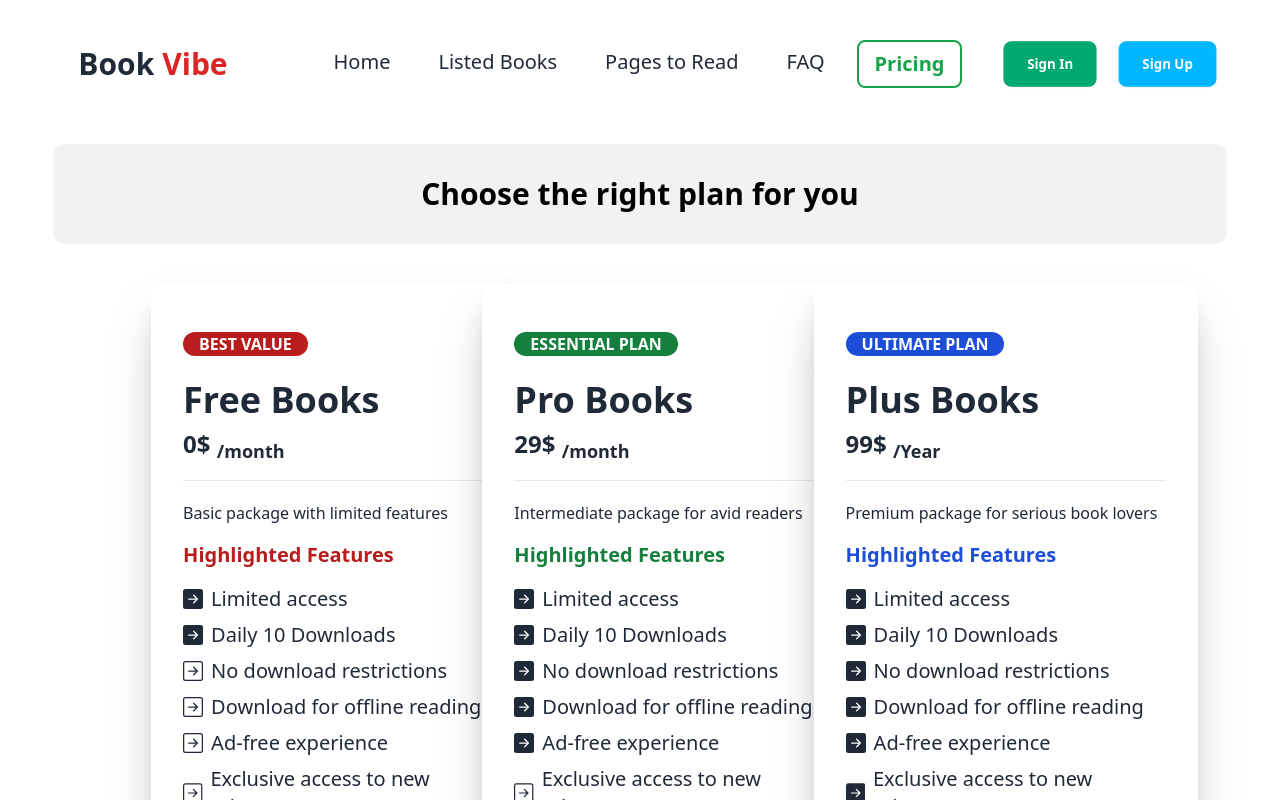
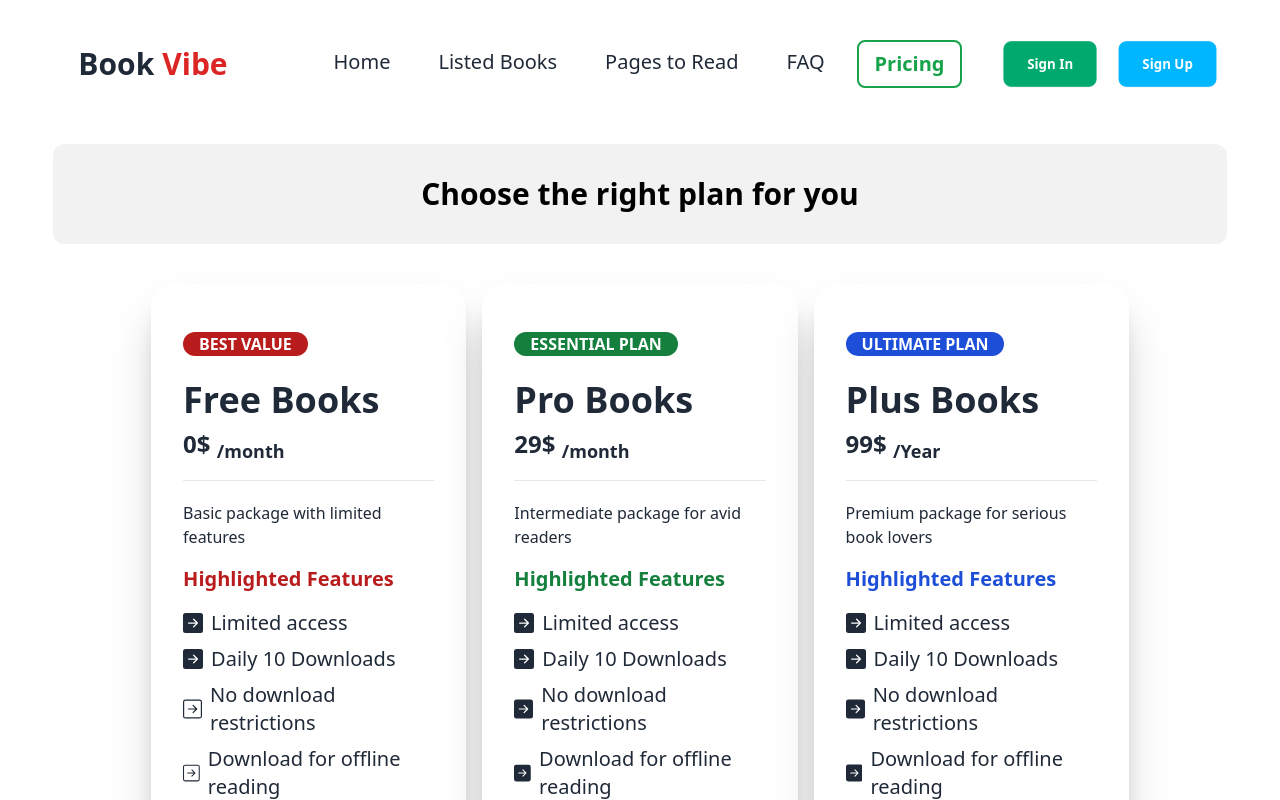
Before and after one commit to SoadAsHamimMahi/Book-Vive, a React (Vite) app: page /Pricing in a window 1280 px wide. Shown: the top 800 px of the page. Built offline with nearby package versions, Linux system fonts and the light colour scheme.

Commit message:
View details button is working now, and some parts are responsived

```diff
--- a/src/components/List/List.jsx
+++ b/src/components/List/List.jsx
@@ -2,13 +2,13 @@ import React from 'react';
 import { IoLocationOutline } from "react-icons/io5";
 import { GoPeople } from "react-icons/go";
 import { RiPagesLine } from "react-icons/ri";
-
+import { Link } from 'react-router-dom';
 
 
 
 const List = ({ data }) => {
 
-    const { bookName, totalPages, author, image, tags, yearOfPublishing, category, rating } = data;
+    const { bookId, bookName, totalPages, author, image, tags, yearOfPublishing, category, rating } = data;
 
     return (
         <div className="border-gray-200 border-2 rounded-3xl flex gap-8 my-8 mx-auto w-11/12">
@@ -58,7 +58,7 @@ const List = ({ data }) => {
                         </div>
                        </div>
 
-                        <button className="btn btn-success rounded-2xl text-white">View Details</button>
+                       <Link to ={`/BookDetails/${bookId}`}> <button className="btn btn-success rounded-2xl text-white">View Details</button></Link>
 
                     </div>
                 </div>
--- a/src/components/ListedBooks/ListedBooks.jsx
+++ b/src/components/ListedBooks/ListedBooks.jsx
@@ -1,5 +1,6 @@
 import { Link, Outlet } from 'react-router-dom';
 import { useState } from "react";
+import { FaAngleDown } from "react-icons/fa6";
 
 const ListedBooks = () => {
     const [tabIndex, setTabIndex] = useState(0);
@@ -10,12 +11,23 @@ const ListedBooks = () => {
                 <h2 className="text-3xl font-bold text-black">Books</h2>
             </div>
 
+            <div className="h-[100px] w-full flex justify-center items-center mb-10">
+                <div className="dropdown dropdown-hover">
+                    <div tabIndex={0} role="button" className="btn m-1 bg-green-500 text-white text-xl px-8">Sort By <FaAngleDown /></div>
+                    <ul tabIndex={0} className="dropdown-content z-[1] menu p-2 shadow bg-base-100 rounded-box w-52">
+                        <li><a className=''>Rating</a></li>
+                        <li><a>Number of pages</a></li>
+                        <li><a>Publisher year</a></li>
+                    </ul>
+                </div>
+            </div>
+
 
 
             <div className="flex mx-4 items-center overflow-x-auto overflow-y-hidden sm:justify-start flex-nowrap dark:bg-gray-100 dark:text-gray-800">
 
                 <Link to='' onClick={() => setTabIndex(0)}
-               className={`flex items-center flex-shrink-0 px-5 py-3 space-x-2 ${tabIndex === 0 ? 'border border-b-0' : 'border-b'} rounded-t-lg dark:border-gray-600 dark:text-gray-900`}>
+                    className={`flex items-center flex-shrink-0 px-5 py-3 space-x-2 ${tabIndex === 0 ? 'border border-b-0' : 'border-b'} rounded-t-lg dark:border-gray-600 dark:text-gray-900`}>
                     <svg xmlns="http://www.w3.org/2000/svg" viewBox="0 0 24 24" fill="none" stroke="currentColor" strokeWidth="2" strokeLinecap="round" strokeLinejoin="round" className="w-4 h-4">
                         <path d="M19 21l-7-5-7 5V5a2 2 0 0 1 2-2h10a2 2 0 0 1 2 2z"></path>
                     </svg>
@@ -23,7 +35,7 @@ const ListedBooks = () => {
                 </Link>
 
                 <Link to={'WishList'} onClick={() => setTabIndex(1)}
-                  className={`flex items-center flex-shrink-0 px-5 py-3 space-x-2 ${tabIndex === 1 ? 'border border-b-0' : 'border-b'} rounded-t-lg dark:border-gray-600 dark:text-gray-900`}>
+                    className={`flex items-center flex-shrink-0 px-5 py-3 space-x-2 ${tabIndex === 1 ? 'border border-b-0' : 'border-b'} rounded-t-lg dark:border-gray-600 dark:text-gray-900`}>
                     <svg xmlns="http://www.w3.org/2000/svg" viewBox="0 0 24 24" fill="none" stroke="currentColor" strokeWidth="2" strokeLinecap="round" strokeLinejoin="round" className="w-4 h-4">
                         <path d="M19 21l-7-5-7 5V5a2 2 0 0 1 2-2h10a2 2 0 0 1 2 2z"></path>
                     </svg>
--- a/src/components/Pricing/Pricing.jsx
+++ b/src/components/Pricing/Pricing.jsx
@@ -8,12 +8,12 @@ const Pricing = () => {
     return (
         <div className='mx-auto w-11/12 my-5 lg:my-10'>
             <div className="bg-base-200 rounded-xl h-[100px] w-full flex justify-center items-center mb-10">
-                <h2 className="text-3xl font-bold text-black">Choose the right plan for you</h2>
+                <h2 className="text-2xl lg:text-3xl font-bold text-black">Choose the right plan for you</h2>
             </div>
 
             <div className='grid grid-cols-1 lg:grid-cols-3 gap-4 lg:w-5/6 mx-auto'>
-                <div className="card w-96 bg-base-100 shadow-xl">
-                    <div className="card-body hover:border-red-700 hover:border-2 hover:shadow-red-700 shadow-2xl transition duration-300">
+                <div className="card bg-base-100 shadow-xl rounded-3xl">
+                    <div className="card-body rounded-3xl hover:border-red-700 hover:border-2 hover:shadow-red-700 shadow-2xl transition duration-300">
                         <div className='bg-red-700 px-4 my-4 w-fit rounded-2xl text-white font-bold '>
                             <p>BEST VALUE</p>
                         </div>
@@ -69,8 +69,8 @@ const Pricing = () => {
                     </div>
                 </div>
 
-                <div className="card w-96 bg-base-100 shadow-xl">
-                    <div className="card-body hover:border-green-700 hover:border-2 hover:shadow-green-700 shadow-2xl transition duration-300">
+                <div className="card bg-base-100 rounded-3xl shadow-xl">
+                    <div className="card-body rounded-3xl hover:border-green-700 hover:border-2 hover:shadow-green-700 shadow-2xl transition duration-300">
                         <div className='bg-green-700 px-4 my-4 w-fit rounded-2xl text-white font-bold '>
                             <p>ESSENTIAL PLAN</p>
                         </div>
@@ -127,8 +127,8 @@ const Pricing = () => {
                 </div>
 
 
-                <div className="card w-96 bg-base-100 shadow-xl">
-                    <div className="card-body hover:border-blue-700 hover:border-2 hover:shadow-blue-700 shadow-2xl transition duration-300">
+                <div className="card rounded-3xl bg-base-100 shadow-xl">
+                    <div className="card-body rounded-3xl hover:border-blue-700 hover:border-2 hover:shadow-blue-700 shadow-2xl transition duration-300">
                         <div className='bg-blue-700 px-4 my-4 w-fit rounded-2xl text-white font-bold '>
                             <p>ULTIMATE PLAN
 </p>
```
